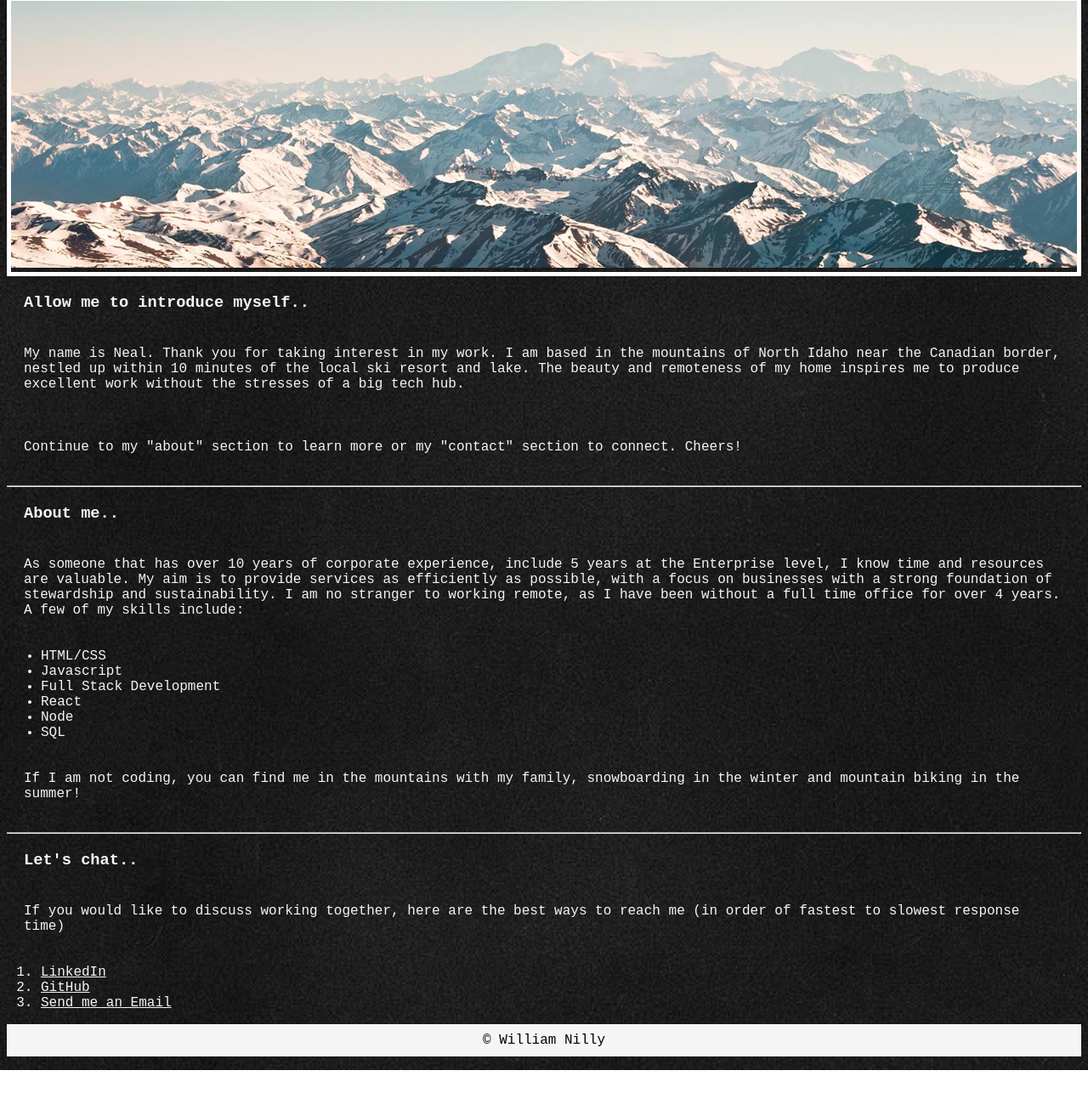
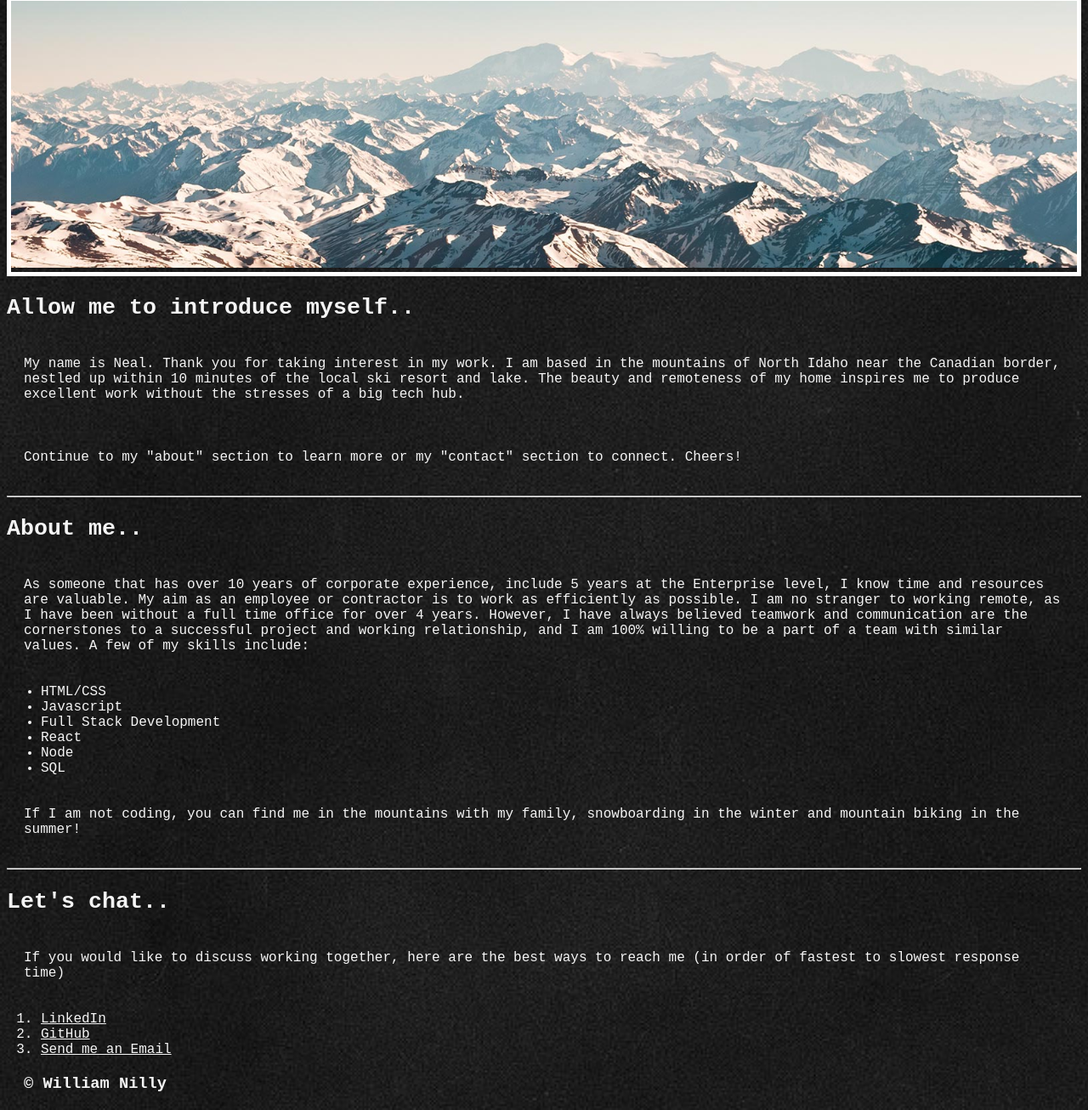
Before and after one commit to neal-luther/Portfolio-Thinkful-v1, a plain HTML site: page index.html in a window 1280 px wide. Shown: the part 145-1451 px from the top of the page at 85% size. Before the commit the page ends 1404 px from the top, so only its background shows below. Drawn offline with Linux system fonts and the light colour scheme; a script that the page names is missing.

Commit message:
Add files via upload

```diff
--- a/index.html
+++ b/index.html
@@ -1,5 +1,5 @@
 <!DOCTYPE html>
-<html>
+<html lang="en">
   <head>
     <meta charset="utf-8">
     <meta name="viewport" content="width=device-width">
@@ -21,20 +21,21 @@
         </div>
     </header>
 
-<div> <div style="border: 5px solid white"> <img src="images/Andes.jpg" class="full-width" alt="mountain" /> </div> <!-- find more relevant photo? -->
+<div style="border: 5px solid white"> <img src="images/Andes.jpg" class="full-width" alt="mountain" /> </div> <!-- find more relevant photo? -->
 <main>
 <!-- MAIN CONTENT - ADD MORE LATER -->
 <section>
 <article id="intro">
-			<h3>Allow me to introduce myself..</h3>
+      <h2>Allow me to introduce myself..</h2>
 			<p>My name is Neal. Thank you for taking interest in my work.  I am based in the mountains of North Idaho near the Canadian border, nestled up within 10 minutes of the local ski resort and lake.  The beauty and remoteness of my home inspires me to produce excellent work without the stresses of a big tech hub.</p>
       <p>Continue to my "about" section to learn more or my "contact" section to connect. Cheers!</p>
+</article>
 </section>
 <hr> <!-- CSS for HR LATER...image? -->
 <section>
 <article id="about">
-			<h3>About me..</h3>
-			<p>As someone that has over 10 years of corporate experience, include 5 years at the Enterprise level, I know time and resources are valuable. My aim is to provide services as efficiently as possible, with a focus on businesses with a strong foundation of stewardship and sustainability.  I am no stranger to working remote, as I have been without a full time office for over 4 years.  A few of my skills include:</p>
+			<h2>About me..</h2>
+			<p>As someone that has over 10 years of corporate experience, include 5 years at the Enterprise level, I know time and resources are valuable. My aim as an employee or contractor is to work as efficiently as possible.  I am no stranger to working remote, as I have been without a full time office for over 4 years.  However, I have always believed teamwork and communication are the cornerstones to a successful project and working relationship, and I am 100% willing to be a part of a team with similar values. A few of my skills include:</p>
         <ul>
          <li>HTML/CSS</li>
          <li>Javascript</li>
@@ -44,24 +45,26 @@
          <li>SQL</li>
         </ul>
       <p>If I am not coding, you can find me in the mountains with my family, snowboarding in the winter and mountain biking in the summer!</p>
+</article>
 </section>
 <hr>
 <section>
 <article id="contact">
-			<h3>Let's chat..</h3>
+			<h2>Let's chat..</h2>
 			<p>If you would like to discuss working together, here are the best ways to reach me (in order of fastest to slowest response time)</p>
       <ol> <!-- absolute paths -->
         <li><a href="https://www.linkedin.com/in/neal-luther" target="_blank">LinkedIn</a></li>
         <li><a href="https://github.com/neal-luther" target="_blank">GitHub</a></li>
-        <li><a href="mailto: neal.luther@gmail.com?subject=Let's Chat!" target="_blank">Send me an Email</a></li>
+        <li><a href="mailto:neal.luther@gmail.com?subject=Inquiry" target="_blank">Send me an Email</a></li>
       </ol>
+</article>
 </section>
 
     </main>
 
-    <footer>
-      <p>© William Nilly</p>
-      <footer>
+<footer>
+  <h3>© William Nilly</h3>
+</footer>
 
     <script src="script.js"></script>
   </body>
```
